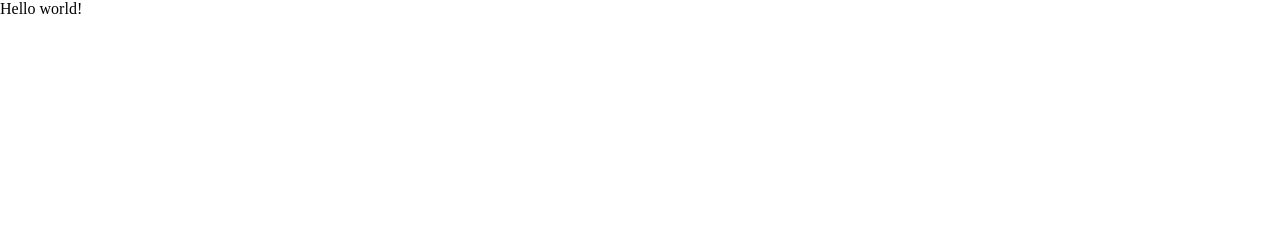
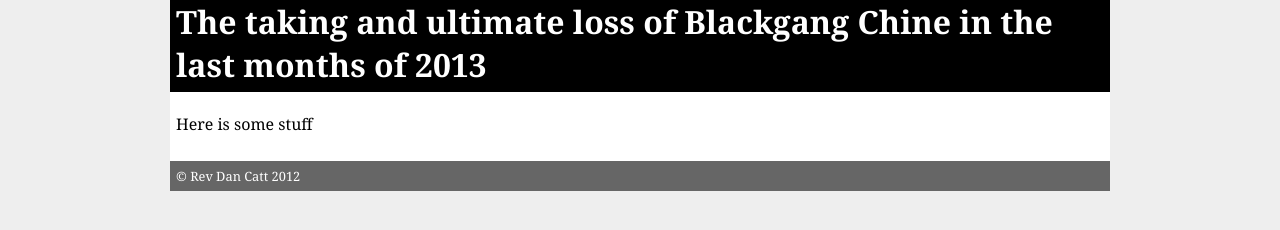
Before and after one commit to revdancatt/CAT716-thetakingandultimatelossofblackgangchineinthelastmonthsof2013, a plain HTML site: page index.html in a window 1280 px wide. Drawn offline with Linux system fonts and the light colour scheme.

Commit message:
Very very basic page layout

```diff
--- a/css/main.css
+++ b/css/main.css
@@ -1,6 +1,8 @@
 body {
   margin: 0;
   padding: 0;
+  font-family: Georgia, serif;
+  background: #EEE;
 }
 
 #nojs {
@@ -14,3 +16,29 @@
 .no-js #content {
   display: none;
 }
+
+.container {
+  width: 940px;
+  margin-left: auto;
+  margin-right: auto;
+  background: white;
+  min-height: 100%;
+}
+
+.container header h1 {
+  background: black;
+  margin-top: 0;
+  color: white;
+  padding: 0 6px 6px 6px;
+}
+
+.container article {
+  padding: 0 6px;
+}
+.container footer {
+  font-size: 0.8em;
+  background: #666;
+  color: white;
+  padding: 6px;
+  margin-top: 2em;
+}
--- a/index.html
+++ b/index.html
@@ -12,8 +12,16 @@
     Hello, you seem not to have javascript turned on, this game needs javascript to run, sorry.
   </div>
 
-  <div id="content">
-    Hello world!
+  <div id="content" class="container">
+    <header>
+      <h1>The taking and ultimate loss of Blackgang Chine in the last months of 2013</h1>
+    </header>
+    <article>
+      Here is some stuff
+    </article>
+    <footer>
+      &copy; Rev Dan Catt 2012
+    </footer>
   </div>
 
   <script src="js/jquery-1.7.2.min.js"></script>
```
